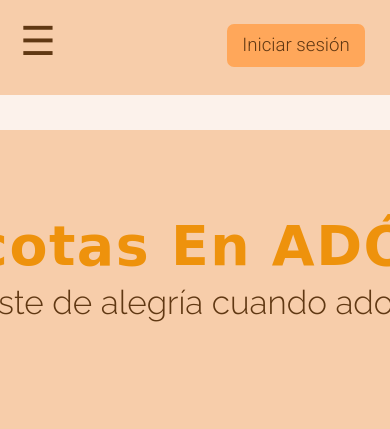
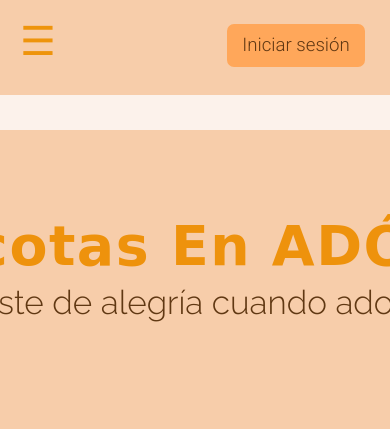
Before and after one commit to Busferis/great_pet, a PHP site: page /adopcion.html in a window 390 px wide; the page is wider, and only the part inside the window is pictured. Shown: the top 429 px of that part. Run offline with PHP 8.4, Linux system fonts and the light colour scheme; data that the repository does not hold is empty; some web fonts are replaced.

Commit message:
index_responsive

```diff
--- a/css/header.css
+++ b/css/header.css
@@ -295,16 +295,14 @@
             /* background-color: #a7ff5a; */
             display: block;
             position: absolute;
-            color: #603813;
+            color: #ee940c;
             left: 20px;
             top: 23px;
             z-index: 101;
             font-size: 30pt;
         }
 
-        .menu-icon_index{
-            color: #ee940c;
-        }
+
 
 
 
```
